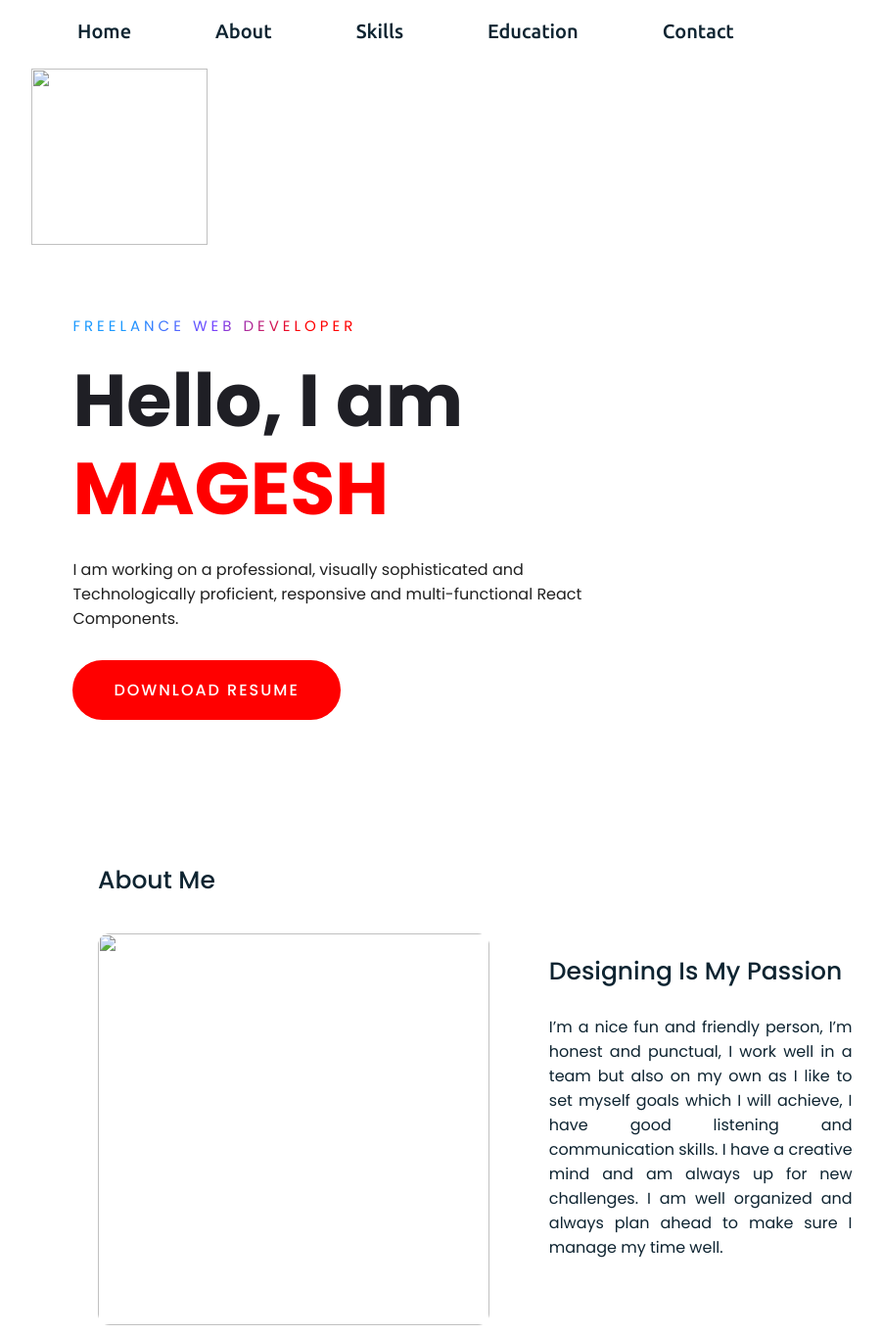
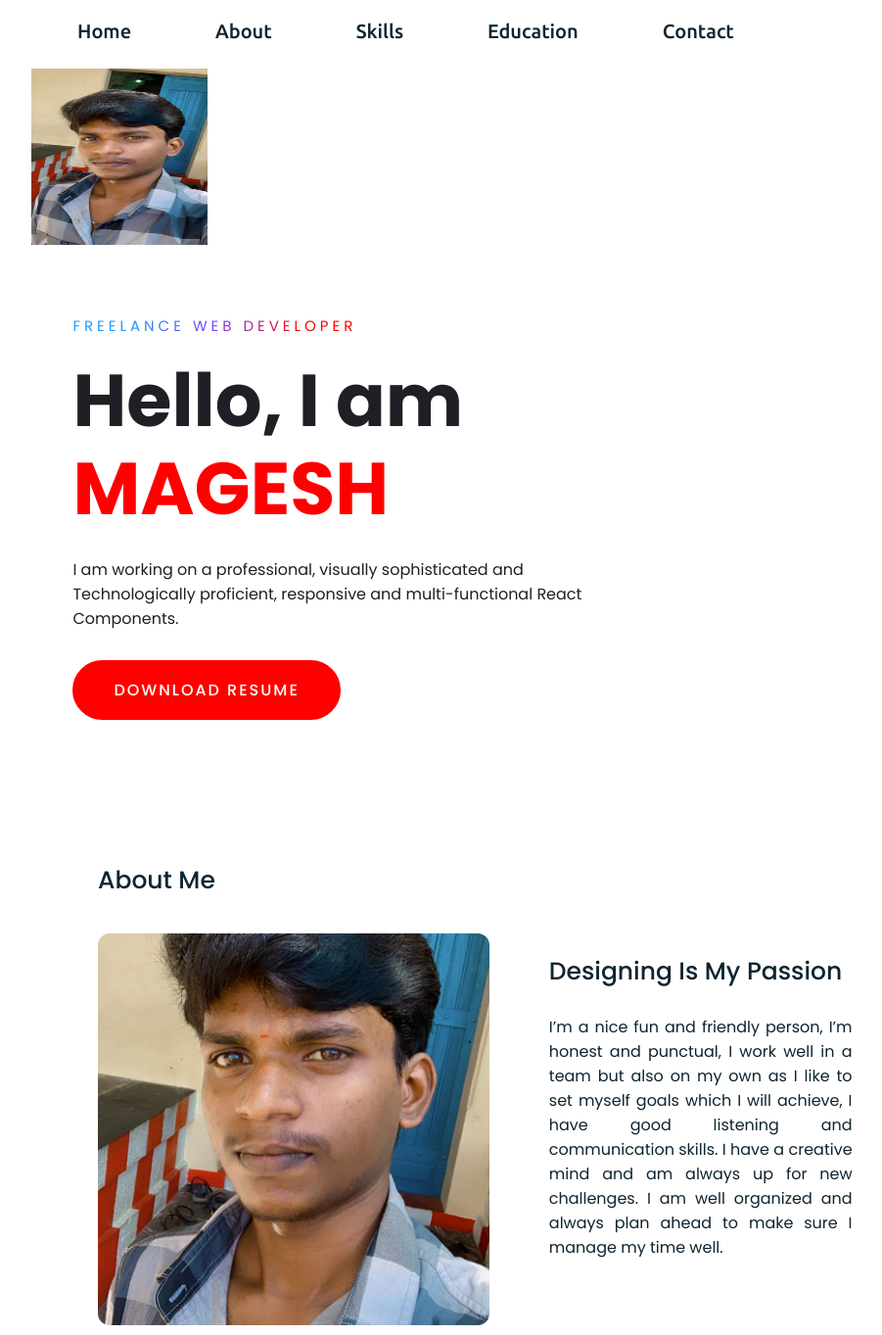
Before and after one commit to Magesh612004/Yyy, a plain HTML site: page index.html in a window 1280 px wide. Shown: the top 1363 px of the page at 98% size, without its empty margins (28-929 px from the left). Drawn offline with Linux system fonts and the light colour scheme.

Commit message:
Update index.html

```diff
--- a/index.html
+++ b/index.html
@@ -37,7 +37,7 @@
 
     <!-- Home Section Start -->
     <section class="home" id="home">
-	 <img src="about.jpg" class="logo">
+	 <img src="https://github.com/Magesh612004/Yyy/blob/601e04dcea7baac6bc13b59a271eb50ed98ffac0/Magesh.jpg" class="logo">
       <div class="content">
 
         <span class="title">Freelance Web Developer</span>
@@ -59,7 +59,7 @@
         <div class="about-details">
           <div class="left">
 			<br>
-            <img src="about.jpg" alt="">
+            <img src="https://github.com/Magesh612004/Yyy/blob/601e04dcea7baac6bc13b59a271eb50ed98ffac0/Magesh.jpg" alt="">
           </div>
           <div class="right">
             <div class="topic">Designing Is My Passion</div>
```
